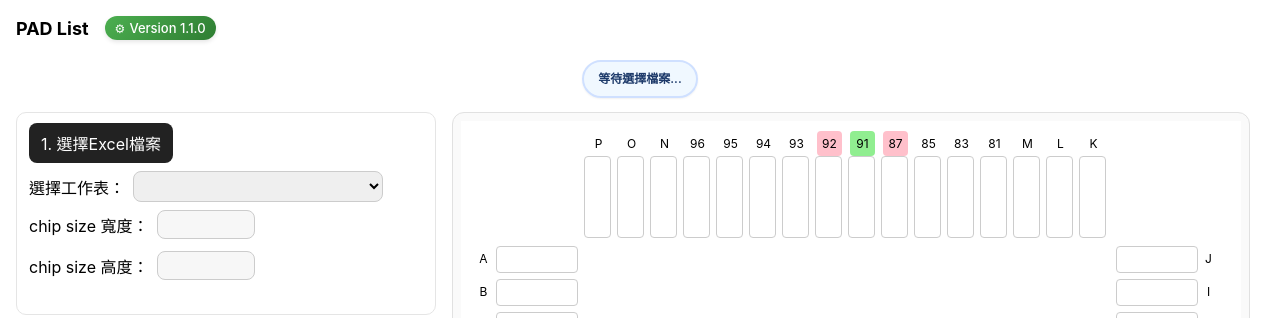
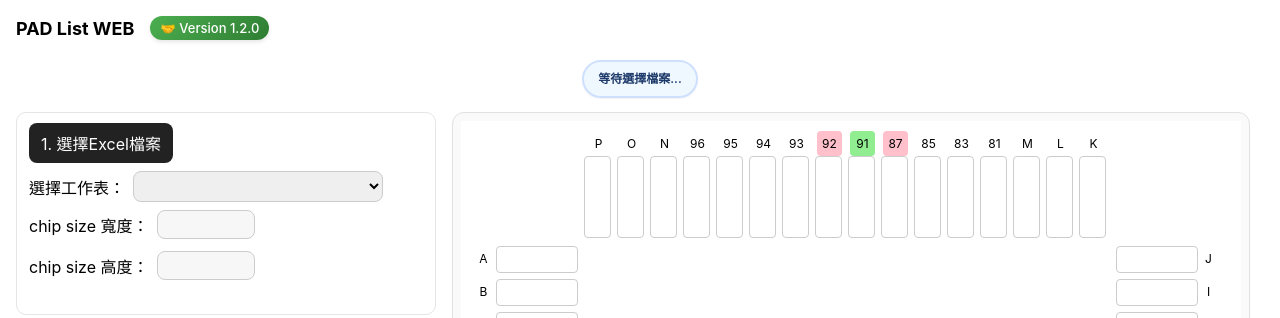
Before and after one commit to x2358zx/padlist-webapp, a FastAPI app: page / in a window 1280 px wide. Shown: the top 318 px of the page. Run offline with FastAPI, Linux system fonts and the light colour scheme; lists and menus that the app fills with data are empty.

Commit message:
V1.2.0正式版本 增加斗內網址 增加內、外圈分離的選項選擇

```diff
--- a/app/static/css/style.css
+++ b/app/static/css/style.css
@@ -710,3 +710,71 @@ border-radius:4px;
 #overlay rect[data-tag="RING_INNER"] {
   pointer-events: none;
 }*/
+/* 只有單圈的時候會禁止使用下拉選單(增強) */
+select:disabled {
+  opacity: .6;
+  cursor: not-allowed;
+}
+
+/* --- 版本標籤與自訂提示框的陽光暖暖樣式 --- */
+
+/* 讓 a 標籤沒有底線且顏色繼承 */
+.version-link {
+  text-decoration: none;
+  color: inherit;
+}
+
+/* 讓 version-badge 成為提示框的定位基準 */
+.version-badge {
+  position: relative;
+}
+
+/* 讓 a 標籤沒有底線且顏色繼承 */
+.version-link {
+  text-decoration: none;
+  color: inherit;
+}
+
+/* 讓 version-badge 成為提示框的定位基準 */
+.version-badge {
+  position: relative;
+}
+
+/* 提示框本體 (修改後在下方) */
+.version-badge::after {
+  content: attr(data-tooltip); /* 讀取 data-tooltip 的內容 */
+  position: absolute;
+  top: 100%; /* ★ 修改：從頂部往下 100%，定位於下方 */
+  left: 50%;
+  transform: translateX(-50%);
+  margin-top: 8px; /* ★ 新增：與膠囊之間增加 8px 的間距 */
+
+  /* 陽光暖暖的樣式 (參考 .accordion) */
+  background: linear-gradient(180deg, #FFEDBF, #FFF8E1);
+  border: 1px solid #f3d28a;
+  border-radius: 10px;
+  box-shadow: 0 4px 12px rgba(0,0,0,.1);
+  color: #2f261a;
+
+  /* 文字與排版 */
+  font-size: 13px;
+  line-height: 1.6;
+  padding: 10px 14px;
+  white-space: pre-wrap; /* 讓 &#xa; 可以成功換行 */
+  text-align: center;
+  width: max-content; /* 寬度由內容決定 */
+  z-index: 100; /* 確保在最上層 */
+
+  /* 動畫效果 */
+  opacity: 0;
+  visibility: hidden;
+  pointer-events: none;
+  transition: opacity 0.2s ease-in-out, transform 0.2s ease-in-out, margin-top 0.2s ease-in-out; /* ★ 新增 margin-top 動畫 */
+}
+
+/* 滑鼠移上去時，顯示提示框 */
+.version-badge:hover::after {
+  opacity: 1;
+  visibility: visible;
+  margin-top: 12px; /* ★ 修改：向下微移，創造一個 "掉落" 的感覺 */
+}
--- a/app/static/js/app.js
+++ b/app/static/js/app.js
@@ -15,6 +15,22 @@ const BASE_PIN_LINE_WIDTH = 1.0;  // 基準線寬
 // 目前樣式狀態（預設：1.5×、灰 #BEBEBE）
 let PIN_STYLE_SCALE = 1.5;
 let PIN_STYLE_COLOR = "#BEBEBE";
+// 顯示哪一圈的「連線」：'all' | 'inner' | 'outer'（不記憶，僅當次）
+let PIN_LINE_SCOPE = 'all';
+
+// === Debug Switches ===
+// 內/外圈的方形參考線（RING_OUTER / RING_INNER）預設不顯示
+let DEBUG_SHOW_RING_RECTS = false;
+
+/** 在 Console 或其他地方呼叫：
+ *   setRingDebug(true)  // 顯示參考方框
+ *   setRingDebug(false) // 隱藏參考方框
+ */
+window.setRingDebug = function(flag){
+  DEBUG_SHOW_RING_RECTS = !!flag;
+  if (typeof drawPinsAndLines === 'function') drawPinsAndLines(); // 立即重繪
+};
+console.log("輸入 setRingDebug(true); 可以顯示參考線");
 
 // 取當前點/線實際數值
 function pinDotRadius(){ return BASE_PIN_DOT_RADIUS * PIN_STYLE_SCALE; }
@@ -688,6 +704,22 @@ function computeRingRails(chipW, chipH){
   return rails;
 }
 
+// 判斷這張圖是否可明確分成「雙圈」
+function hasTwoRings(rails){
+  if (!rails) return false;
+  const TH = Math.max(2, pinLineWidth()); // 門檻：至少 2px 或當前線寬，避免誤差
+  const sides = ["left","right","top","bottom"];
+  let strong = 0;
+  for (const s of sides){
+    const r = rails[s];
+    if (!r || !isFinite(r.inner) || !isFinite(r.outer)) return false; // 少資料 → 視為無法分圈
+    if (Math.abs(r.inner - r.outer) >= TH) strong++;
+  }
+  // 至少有兩個側邊能清楚拉開，才視為雙圈
+  return strong >= 2;
+}
+
+
 // 由 rails 算出外框/內框矩形
 function buildRingRects(rails){
   return {
@@ -1002,6 +1034,8 @@ viewToggleBtn?.addEventListener('click', ()=>{
 // ====== Draw pins and lines ======
 function drawPinsAndLines(){
   clearOverlay();
+  // 先把所有側邊標籤字重還原，避免殘留粗體
+  labelDivsByLabel.forEach(div => { div.style.fontWeight = "400"; });
   // draw MIN/MAX (藍點)
   // ★ MIN/MAX 固定藍色與固定半徑（MINMAX_DOT_RADIUS）
   if(MIN_POINT){ drawCircle(MIN_POINT.x, MIN_POINT.y, pinDotRadius(), "#00f"); drawText(MIN_POINT.x+5, MIN_POINT.y-5, "MIN","#00f"); }
@@ -1013,7 +1047,13 @@ function drawPinsAndLines(){
   // ① 計算內/外圈 rails + 兩個方形框
   const rails = computeRingRails(chipW, chipH);
   const rects = rails ? buildRingRects(rails) : null;
-  if (rects){
+  // === 只有單圈 → 鎖定「全部」並停用選單；有雙圈 → 可切換 ===
+  const twoRings = hasTwoRings(rails);
+  updatePinScopeLock(twoRings);
+
+  // 只有在 Debug 開啟時才畫出方形參考線（預設不畫）
+  // 註：不影響分圈與主流程，只是視覺上的參考
+  if (rects && DEBUG_SHOW_RING_RECTS){
     // 參考線（外橘內綠、虛線）：不影響主流程
     drawRect(rects.outer.left, rects.outer.top, rects.outer.right, rects.outer.bottom, RING_COLORS.outer, true, "RING_OUTER");
     drawRect(rects.inner.left, rects.inner.top, rects.inner.right, rects.inner.bottom, RING_COLORS.inner, true, "RING_INNER");
@@ -1036,19 +1076,50 @@ function drawPinsAndLines(){
     const dotEl = drawCircle(pt.x, pt.y, pinDotRadius(), color, `PIN_${p.pin_no}`);
     if (dotEl) dotEl.dataset.ring = ring;
 
-    if (boxEl) {
-      const anchor = innerAnchorOfBox(boxEl); // 內側錨點（既有）
+	if (boxEl) {
+    const anchor = innerAnchorOfBox(boxEl); // 內側錨點（既有）
+
+    // === 新增：顯示線篩選（只影響連線，不影響點/參考虛線） ===
+    // ring 可能是 'inner' / 'outer' / 'unknown'
+    // - 當 PIN_LINE_SCOPE 為 'inner' 或 'outer' 時，只有對應圈別才畫線
+    // - 'unknown' 僅在 'all' 模式才會畫線（避免誤判）
+    if (
+      PIN_LINE_SCOPE !== 'all' &&
+      ring !== PIN_LINE_SCOPE // 不同圈別就跳過畫線
+    ) {
+      // 不畫線，但點已在上面照常畫出
+    } else {
       const lineEl = drawLine(pt.x, pt.y, anchor.x, anchor.y, color, pinLineWidth(), `LINE_${p.pin_no}`);
-      if (lineEl) lineEl.dataset.ring = ring; // ★ 標上圈別，供碰撞檢查用
-      const labelDiv = labelDivsByLabel.get(p.pin_no);
-      if (labelDiv) labelDiv.style.fontWeight = "700";
+      if (lineEl) lineEl.dataset.ring = ring; // 保留 dataset，供紅線/碰撞檢查用
+	  const labelDiv = labelDivsByLabel.get(p.pin_no); //使連到的標籤加粗
+	  if (labelDiv) labelDiv.style.fontWeight = "700";
     }
+}
 
   });
 
   checkCornerExclusive();     // 先做轉角互斥（會清掉舊 .conflict 再套角落高亮）
   checkLineIntersections();   // 再做「線交叉」→ 把交叉線也加上 .conflict 高亮
 }
+
+function updatePinScopeLock(twoRings) {
+  const sels = document.querySelectorAll('#pinLineScope'); // 就算誤有兩個，一次處理
+  if (!sels.length) return;
+  if (!twoRings) {
+    sels.forEach(sel => {
+      sel.disabled = true;
+      sel.value = 'all';
+      sel.title = '偵測到單圈：僅能顯示全部';
+    });
+    PIN_LINE_SCOPE = 'all';
+  } else {
+    sels.forEach(sel => {
+      sel.disabled = false;
+      sel.title = '';
+    });
+  }
+}
+
 
 // === 用 html2canvas 把 #stage 直接截圖（所見即所得） ===
 // 為了避免 <input> 的 baseline 偏移，截圖時用 clone，把 .pin-input 改成 .pin-box
@@ -1384,12 +1455,19 @@ document.addEventListener('DOMContentLoaded', async () => {
   // === Pin Style UI 綁定 ===
   const scaleSel = document.getElementById('pinStyleScale');
   const colorRadios = document.querySelectorAll('input[name="pinStyleColor"]');
+  const scopeSel = document.getElementById('pinLineScope'); // ← 新增：顯示線篩選
 
   // ★ 讓外部（切檔/切表）也能把 Pin 樣式回預設並同步 UI
 window.resetPinStyle = function () {
   // 預設：1.5× 與 #BEBEBE（與你的常數初始值一致）
   PIN_STYLE_SCALE = 1.5;
   PIN_STYLE_COLOR = "#BEBEBE";
+
+  // 同步 UI：顯示線（可選）— 回到全部
+  if (typeof scopeSel !== 'undefined' && scopeSel) {
+    scopeSel.value = 'all';
+  }
+  PIN_LINE_SCOPE = 'all';
 
   // （可選）清掉過去可能殘留的快取，避免混淆
   try { localStorage.removeItem('pin_style'); } catch(e){}
@@ -1555,6 +1633,25 @@ window.resetPinStyle = function () {
     });
   });
 
+  // 顯示線（不存偏好，不記憶）— 改變就重畫
+  document.querySelectorAll('#pinLineScope').forEach(sel => {
+    sel.addEventListener('change', () => {
+      if (sel.disabled) {
+        sel.value = 'all';
+        PIN_LINE_SCOPE = 'all';
+        drawPinsAndLines?.();
+        return;
+      }
+      PIN_LINE_SCOPE = sel.value || 'all';
+      // 同步其他下拉（若未來又誤植複本，也不會不同步）
+      document.querySelectorAll('#pinLineScope').forEach(s2 => {
+        if (s2 !== sel) s2.value = PIN_LINE_SCOPE;
+      });
+      drawPinsAndLines?.();
+    });
+  });
+
+
   // init
   loadOffset();
   syncUI();
--- a/app/templates/index.html
+++ b/app/templates/index.html
@@ -10,11 +10,14 @@
 <body>
   <div class="container">
     <header>
-      <div class="title">PAD List</div>
-	  <div class="version-badge" title="PAD List WEB v1.2.0: 2025/09/02">
-        <span class="icon">⚙</span>
-        <span>Version 1.1.0</span>
-      </div>
+      <div class="title">PAD List WEB</div>
+      <a href="https://p.ecpay.com.tw/6059C83" target="_blank" rel="noopener noreferrer" class="version-link">
+        <div class="version-badge"
+		     data-tooltip="PAD List WEB V1.2.0 : 2025/09/03&#xa;若您覺得不錯，可以點擊此處斗內作者!">
+          <span class="icon">🤝</span>
+          <span>Version 1.2.0</span>
+        </div>
+      </a>
     </header>
 
 	<!-- 頁面狀態列（不在截圖區） -->
@@ -132,6 +135,18 @@
               </label>
             </div>
           </div>
+
+		  <!-- 顯示線（全部 / 內圈 / 外圈） -->
+          <label class="row">
+            <span>顯示線</span>
+            <select id="pinLineScope">
+              <option value="all" selected>全部（預設）</option>
+              <option value="inner">內圈</option>
+              <option value="outer">外圈</option>
+            </select>
+          </label>
+
+
         </fieldset>
 
 
```
